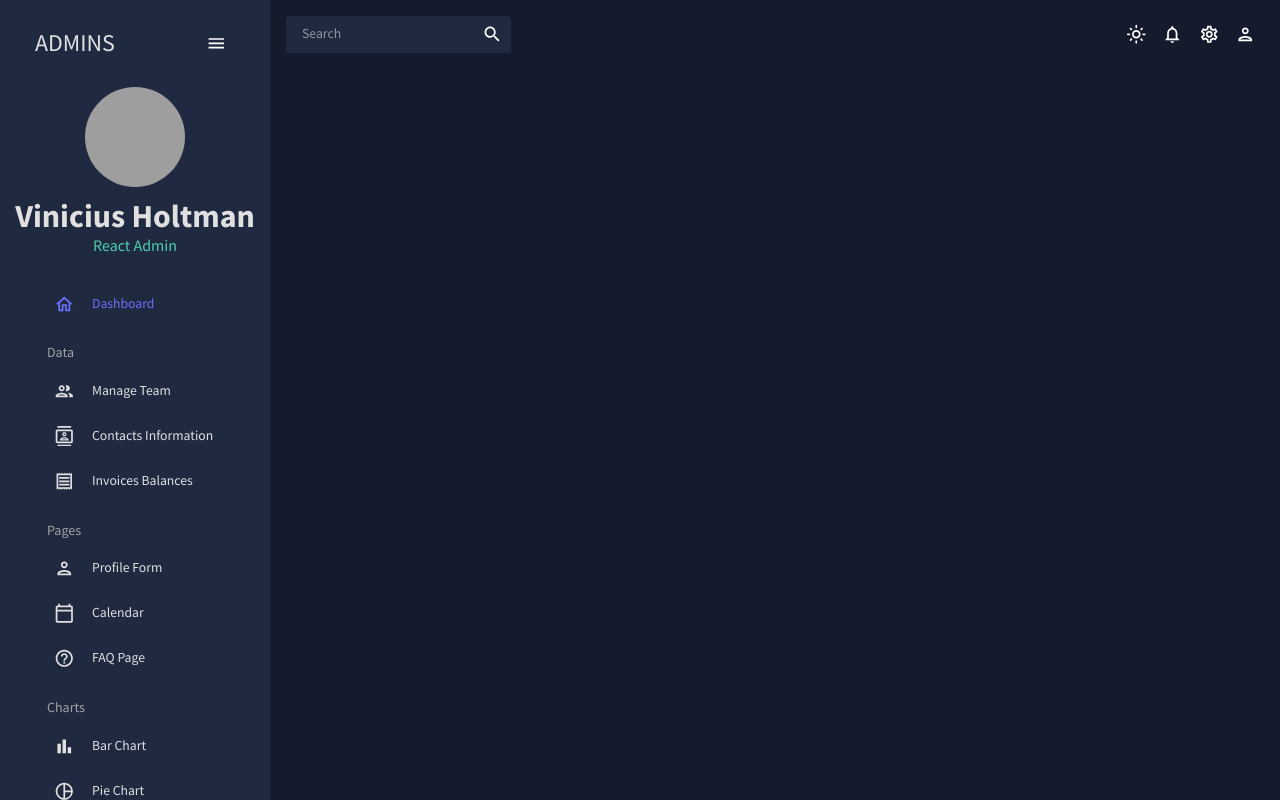
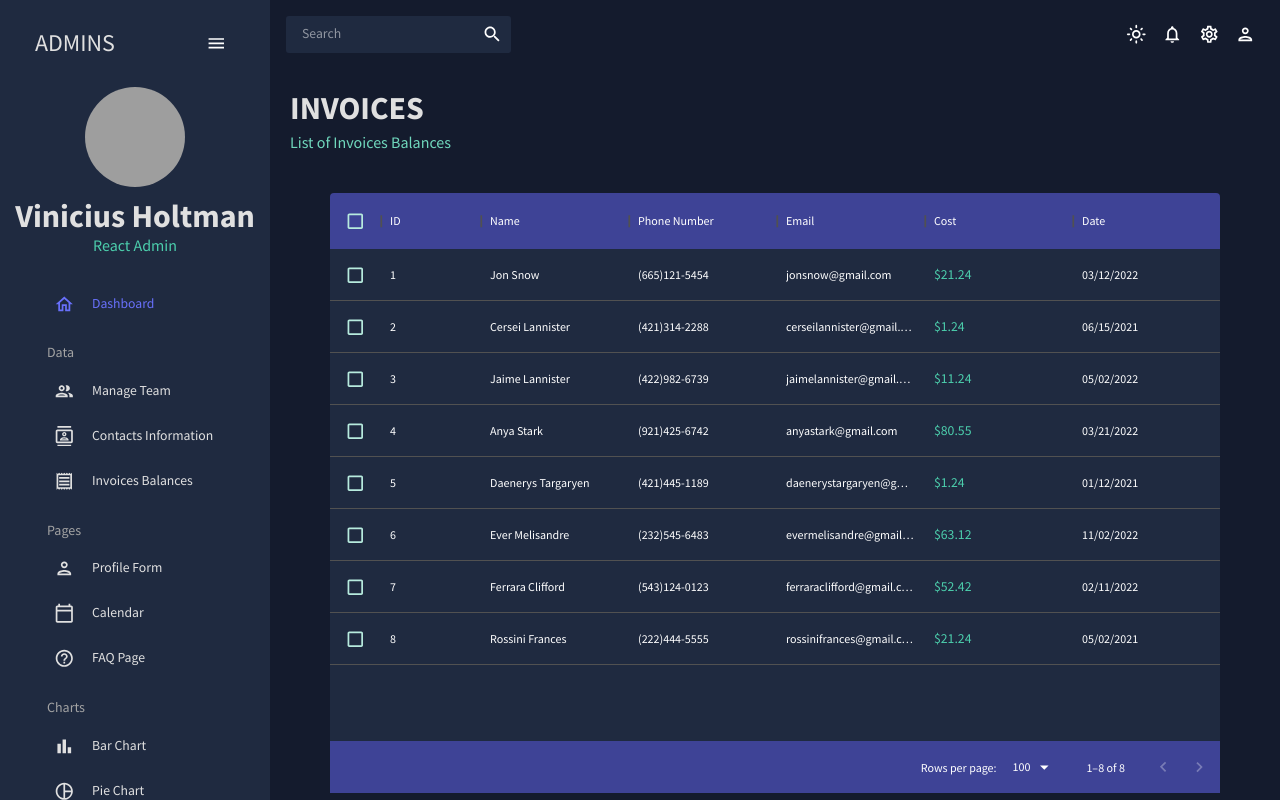
Before and after one commit to Vinicius-Holtman/react-admin, a React (Vite) app: page /invoices in a window 1280 px wide. Built offline with nearby package versions, Linux system fonts and the light colour scheme; grey boxes are pictures that could not be loaded.

Commit message:
Create component form

```diff
--- a/src/App.tsx
+++ b/src/App.tsx
@@ -6,6 +6,7 @@
 import { Dashboard } from "./scenes/Dashboard";
 import { Team } from "./scenes/Team";
 import { Contacts } from "./scenes/Contacts/Index";
+import { Invoices } from "./scenes/Invoices";
 // import { Team } from "./scenes/team";
 // import { Invoices } from "./scenes/invoices";
 // import { Contacts } from "./scenes/contects";
@@ -31,7 +32,7 @@
             <Routes>
               <Route path="/" element={ <Dashboard /> }  />
               <Route path="/team" element={ <Team /> }  />
-              {/* <Route path="/invoices" element={ <Invoices /> }  /> */}
+              <Route path="/invoices" element={ <Invoices /> }  />
               <Route path="/contacts" element={ <Contacts /> }  />
               {/* <Route path="/bar" element={ <Bar /> }  />
               <Route path="/form" element={ <Form /> }  />
--- /dev/null
+++ b/src/scenes/Invoices/index.tsx
@@ -0,0 +1,84 @@
+import { DataGrid } from "@mui/x-data-grid"
+import { Box, Typography, useTheme } from "@mui/material";
+import { Header } from "../../components/Header";
+import { tokens } from "../../theme";
+import { mockDataInvoices } from "../../data/mockData";
+
+export function Invoices() {
+  const theme = useTheme()
+  const colors = tokens(theme.palette.mode)
+
+  return (
+    <Box m="20px">
+      <Header title="INVOICES" subtitle="List of Invoices Balances" />
+
+      <Box m="40px" height="75vh" sx={{
+        "& .MuiDataGrid-root": {
+          border: "none"
+        },
+        "& .MuiDataGrid-cell": {
+          borderBottom: "none"
+        },
+        "& .name-column-cell": {
+          color: colors.greenAccent[300]
+        },
+        "& .MuiDataGrid-columnHeaders": {
+          backgroundColor: colors.blueAccent[700],
+          borderBottom: "none",
+        },
+        "& .MuiDataGrid-virtualScroller": {
+          backgroundColor: colors.primary[400]
+        },
+        "& .MuiDataGrid-footerContainer": {
+          borderTop: "none",
+          backgroundColor: colors.blueAccent[700]
+        },
+        "& .MuiCheckbox-root": {
+          color: `${colors.greenAccent[200]} !important`
+        }
+      }}>
+        <DataGrid
+          checkboxSelection
+          rows={mockDataInvoices}
+          columns={[
+            {
+              field: "id",
+              headerName: "ID",
+            },
+            {
+              field: "name",
+              headerName: "Name",
+              flex: 1,
+              cellClassName: "name-column--cell"
+            },
+            {
+              field: "phone",
+              headerName: "Phone Number",
+              flex: 1
+            },
+            {
+              field: "email",
+              headerName: "Email",
+              flex: 1
+            },
+            {
+              field: "cost",
+              headerName: "Cost",
+              flex: 1,
+              renderCell: (params) => (
+                <Typography color={colors.greenAccent[500]}>
+                  ${params.row.cost}
+                </Typography>
+              )
+            },
+            {
+              field: "date",
+              headerName: "Date",
+              flex: 1
+            },
+          ]}
+        />
+      </Box>
+    </Box>
+  )
+}
```
Also changed, not shown: src/scenes/Form/index.tsx (added, +10 -0 lines).
